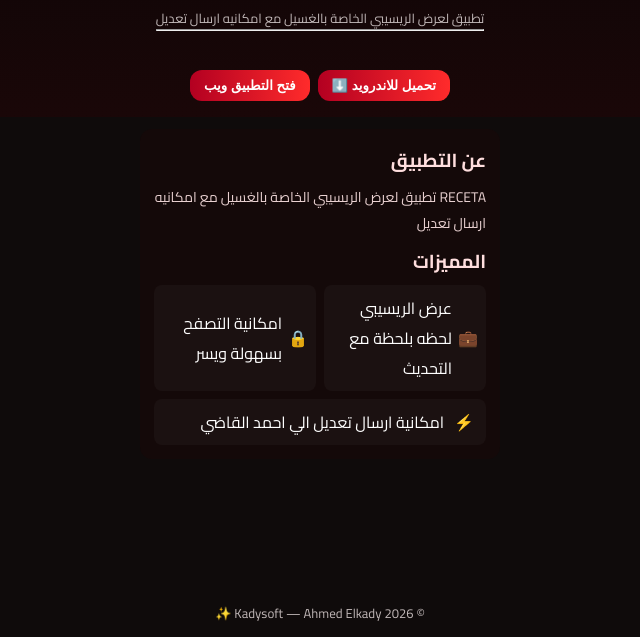
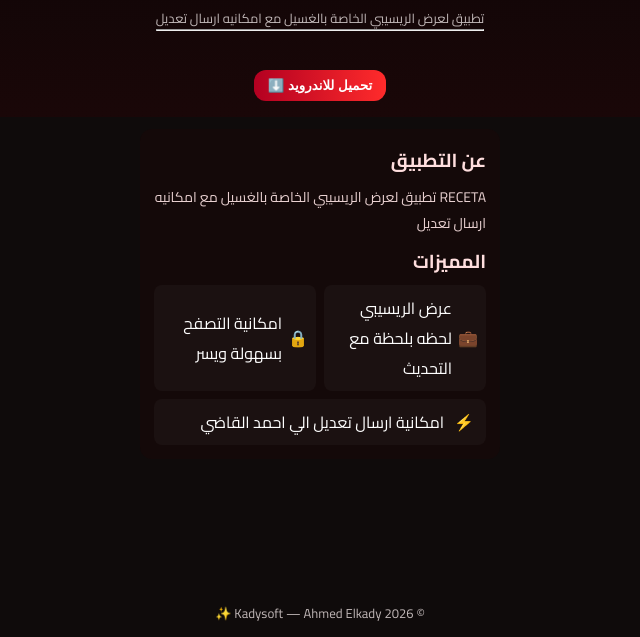
Before and after one commit to ProgKady/RecipesStore, a plain HTML site: page index.html in a window 1280 px wide. Shown: the part 163-800 px from the top of the page, without its empty margins (320-960 px from the left). Drawn offline with Linux system fonts and the light colour scheme.

Commit message:
Update index.html

```diff
--- a/index.html
+++ b/index.html
@@ -88,7 +88,7 @@
         </div>
         <div class="cta-row">
           <button class="btn" onclick="window.location.href='https://www.mediafire.com/file/qe31qmg0hnbniv5/RECETA.apk/file'">تحميل للاندرويد ⬇️</button>
-          <button class="btn" onclick="window.location.href='https://progkady.github.io/RecipeBrowser/'">فتح التطبيق ويب</button>
+        <!--  <button class="btn" onclick="window.location.href='https://progkady.github.io/RecipeBrowser/'">فتح التطبيق ويب</button> -->
         </div>
       </div>
     </div>
```
